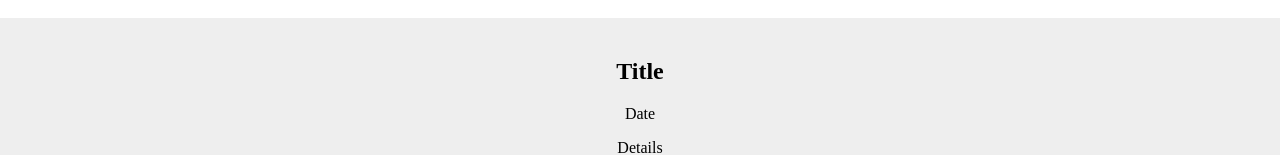
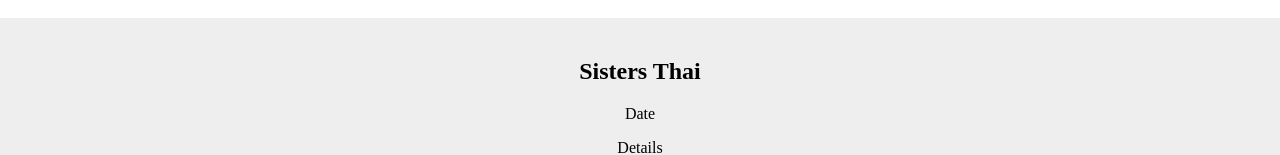
Before and after one commit to kwonih1020/react_projects, a React (Create React App) app in the folder react-blog/: page / in a window 1280 px wide. Both pictures are taken after a click on the button "Open". Shown: the part 414-569 px from the top of the page. Built offline with nearby package versions, Linux system fonts and the light colour scheme.

Commit message:
added props state data

```diff
--- a/react-blog/src/App.js
+++ b/react-blog/src/App.js
@@ -79,15 +79,17 @@
         }}>
         Open
       </button>
-      {modal === true ? <Modal></Modal> : null}
+      {modal === true ? <Modal blogName={blogName}></Modal> : null}
+      {/* <자식컴포넌트 작명={state명} /> */}
+      {/* 자식컴포넌크에서 props파라미터 사용 */}
     </div>
   );
 }
 
-function Modal() {
+function Modal(props) {
   return (
     <div className="modal">
-      <h2>Title</h2>
+      <h2> {props.blogName[0]} </h2>
       <p>Date</p>
       <p>Details</p>
     </div>
```
